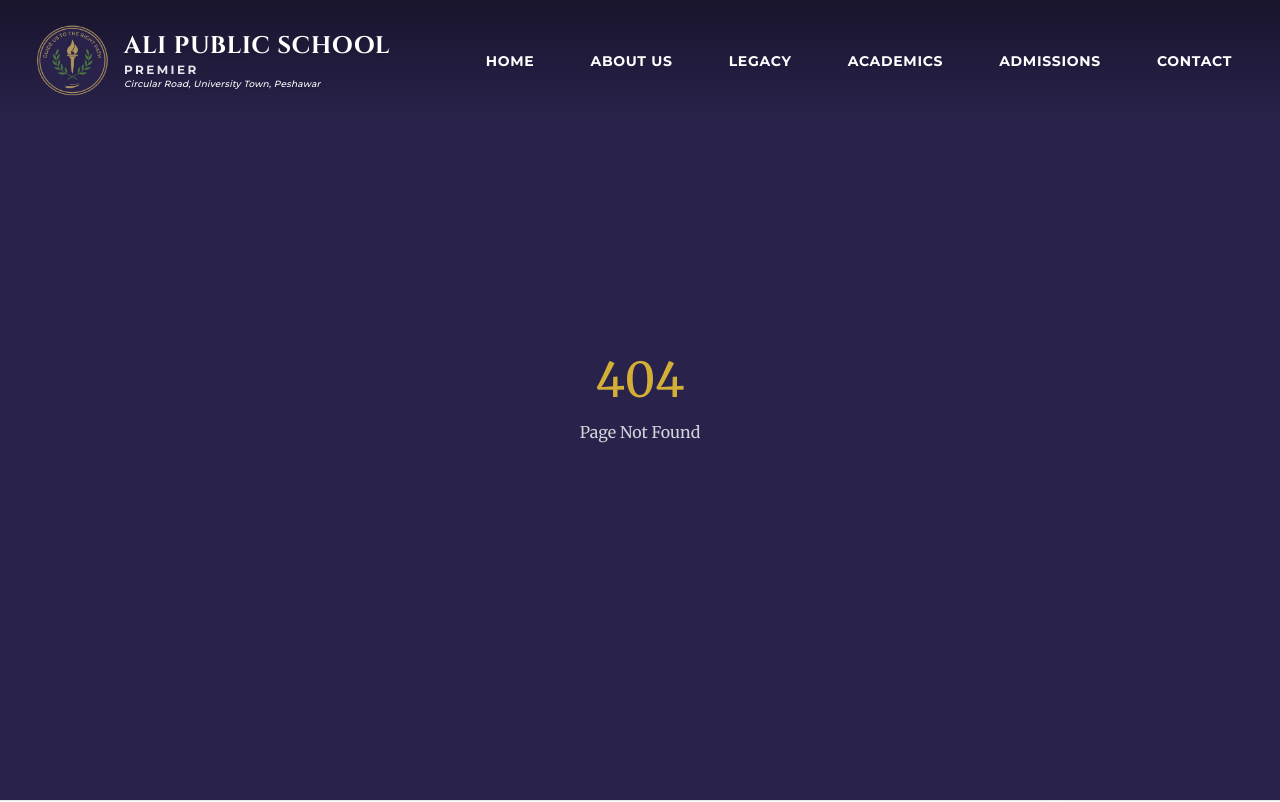
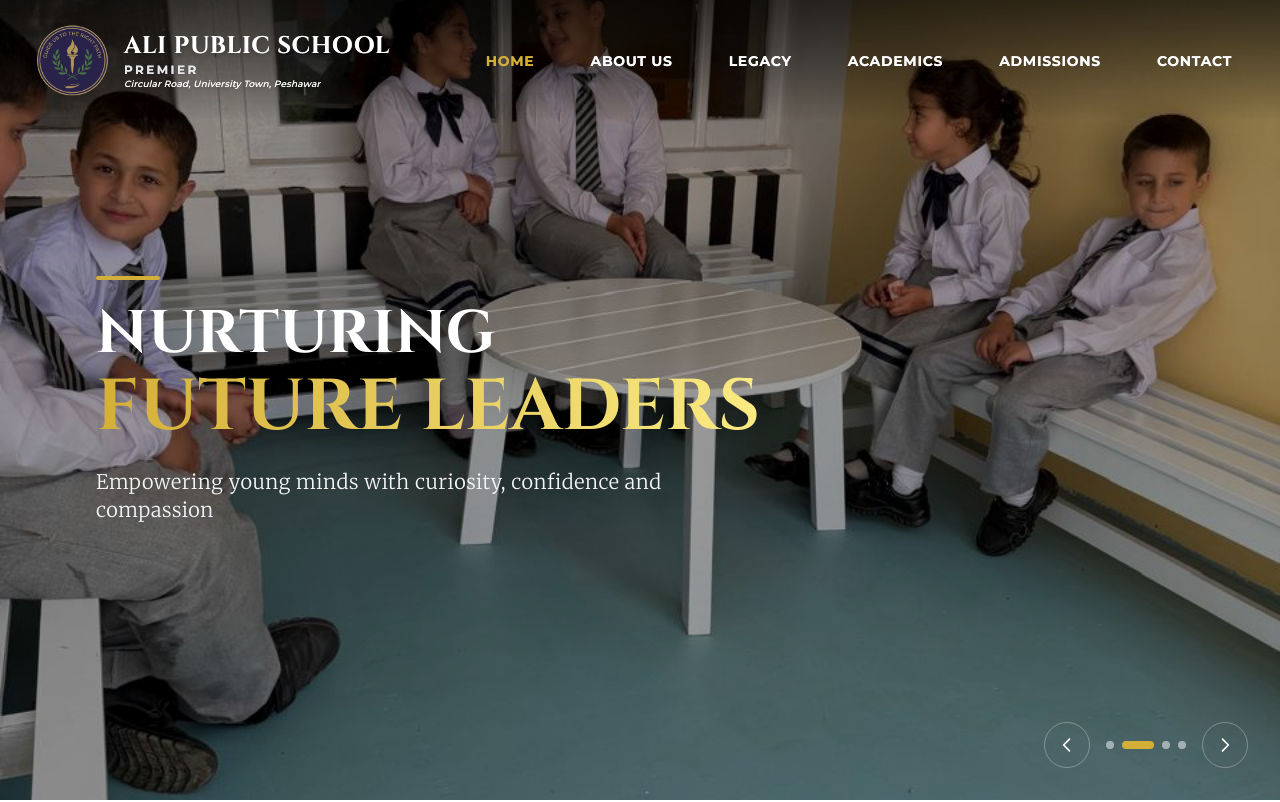
Before and after one commit to Abdullahsaeed1-1/ali-public-school-premier, a React (Vite) app: page /campus-overview in a window 1280 px wide. Shown: the top 802 px of the page. Built offline with nearby package versions, Linux system fonts and the light colour scheme.

Commit message:
Migrate campus overview route

```diff
--- a/src/App.jsx
+++ b/src/App.jsx
@@ -2,24 +2,17 @@ import React from "react";
 import { BrowserRouter, Routes, Route, Navigate } from "react-router-dom";
 import Header from "./components/Header";
 import Footer from "./components/Footer";
-import ErrorBoundary from './components/ErrorBoundary'; // Make sure extension is .jsx
+import ErrorBoundary from "./components/ErrorBoundary";
 import SEO from "./components/seo/SEO";
-
-// Import ALL pages
 import Home from "./pages/Home";
-import Home1 from "./pages/Home1";
+import CampusOverview from "./pages/CampusOverview";
 import AboutPage from "./pages/AboutPage";
 import CampusAdmissionsPage from "./pages/CampusAdmissionsPage";
 import AcademicsPage from "./pages/AcademicsPage";
-import PrivacyPolicy from "./pages/PrivacyPolicy";
 import FAQs from "./pages/FAQs";
 import LegacyPage from "./pages/LegacyPage";
-import CharacterValues from "./pages/CharacterValues";
-import StudentLife from "./pages/StudentLife";
-import NewsUpdates from "./pages/NewsUpdates";
-import ContactPage from './pages/Contact';
+import ContactPage from "./pages/Contact";
 
-// ✅ Updated Layouts without individual boundaries
 const DefaultLayout = ({ children }) => {
   return (
     <div className="min-h-screen w-full flex flex-col bg-primary text-light font-body">
@@ -46,27 +39,20 @@ const HomeLayout = ({ children }) => {
 
 function App() {
   return (
-    // ✅ Boundary ko yahan wrap karein taake poori site safe ho jaye
     <ErrorBoundary>
       <BrowserRouter>
         <Routes>
           <Route path="/" element={<HomeLayout><Home /></HomeLayout>} />
-          <Route path="/home1" element={<HomeLayout><Home1 /></HomeLayout>} />
-
+          <Route path="/campus-overview" element={<HomeLayout><CampusOverview /></HomeLayout>} />
+          <Route path="/home1" element={<Navigate to="/campus-overview" replace />} />
           <Route path="/aboutpage" element={<DefaultLayout><AboutPage /></DefaultLayout>} />
           <Route path="/contact" element={<DefaultLayout><ContactPage /></DefaultLayout>} />
           <Route path="/faqs" element={<DefaultLayout><FAQs /></DefaultLayout>} />
           <Route path="/academics" element={<DefaultLayout><AcademicsPage /></DefaultLayout>} />
           <Route path="/admissions" element={<DefaultLayout><CampusAdmissionsPage /></DefaultLayout>} />
-          <Route path="/privacy" element={<DefaultLayout><PrivacyPolicy /></DefaultLayout>} />
           <Route path="/academicspage" element={<Navigate to="/academics" replace />} />
           <Route path="/campusadmissionspage" element={<Navigate to="/admissions" replace />} />
-          <Route path="/privacypolicy" element={<Navigate to="/privacy" replace />} />
-          <Route path="/legacypage" element={<DefaultLayout><LegacyPage/></DefaultLayout>}/>
-          <Route path="/charactervalues" element={<DefaultLayout><CharacterValues/></DefaultLayout>}/>
-          <Route path="/studentlife" element={<DefaultLayout><StudentLife/></DefaultLayout>}/>
-          <Route path="/newsupdates" element={<DefaultLayout><NewsUpdates/></DefaultLayout>}/>
-
+          <Route path="/legacypage" element={<DefaultLayout><LegacyPage /></DefaultLayout>} />
           <Route path="*" element={
             <DefaultLayout>
               <>
--- a/src/components/Header.jsx
+++ b/src/components/Header.jsx
@@ -2,16 +2,14 @@ import React, { useState, useEffect, useCallback } from "react";
 import { Link, useLocation } from "react-router-dom";
 import logo from "../assets/images/logo.png";
 
-// --- CONFIGURATION CONSTANTS ---
-const SCROLL_BREAKPOINT = 50; // Pixels to scroll before header changes
-const LOGO_SIZE_LARGE = "h-16 w-16 md:h-20 md:w-20"; // Top Position Size
-const LOGO_SIZE_SMALL = "h-12 w-12 md:h-14 md:w-14"; // Scrolled Position Size
+const SCROLL_BREAKPOINT = 50;
+const LOGO_SIZE_LARGE = "h-16 w-16 md:h-20 md:w-20";
+const LOGO_SIZE_SMALL = "h-12 w-12 md:h-14 md:w-14";
 
-// --- NAVIGATION DATA ---
 const NAV_LINKS = [
   {
     id: 1,
-    path: "/home1",
+    path: "/campus-overview",
     label: "Home",
     icon: "🏠"
   },
@@ -48,20 +46,14 @@ const NAV_LINKS = [
 ];
 
 const Header = () => {
-  // ==========================================================================
-  //  STATE MANAGEMENT
-  // ==========================================================================
-  const [isScrolled, setIsScrolled] = useState(false);
+  const [isScrolled, setIsScrolled] = useState(() =>
+    typeof window !== "undefined" ? window.scrollY > SCROLL_BREAKPOINT : false
+  );
   const [isMenuOpen, setIsMenuOpen] = useState(false);
-  const [isHovered, setIsHovered] = useState(null);
 
-  // Router Hooks
   const location = useLocation();
   const currentPath = location.pathname;
 
-  // ==========================================================================
-  //  SCROLL HANDLER
-  // ==========================================================================
   const handleScroll = useCallback(() => {
     const scrollPosition = window.scrollY;
     if (scrollPosition > SCROLL_BREAKPOINT) {
@@ -73,15 +65,11 @@ const Header = () => {
 
   useEffect(() => {
     window.addEventListener("scroll", handleScroll, { passive: true });
-    handleScroll();
     return () => {
       window.removeEventListener("scroll", handleScroll);
     };
   }, [handleScroll]);
 
-  // ==========================================================================
-  //  ROUTE CHANGE HANDLER
-  // ==========================================================================
   useEffect(() => {
     window.scrollTo({
       top: 0,
@@ -89,14 +77,17 @@ const Header = () => {
       behavior: "instant",
     });
 
-    setIsMenuOpen(false);
     document.body.style.overflow = "unset";
-    setIsScrolled(false);
+    const frameId = window.requestAnimationFrame(() => {
+      setIsMenuOpen(false);
+      setIsScrolled(false);
+    });
+
+    return () => {
+      window.cancelAnimationFrame(frameId);
+    };
   }, [location]);
 
-  // ==========================================================================
-  //  MOBILE MENU HANDLERS
-  // ==========================================================================
   const toggleMobileMenu = () => {
     if (isMenuOpen) {
       setIsMenuOpen(false);
@@ -112,11 +103,6 @@ const Header = () => {
     document.body.style.overflow = "unset";
   };
 
-  // ==========================================================================
-  //  RENDER HELPERS
-  // ==========================================================================
-
-  // Header Container Classes
   const headerClasses = `
     fixed top-0 left-0 right-0 z-[999]
     transition-all duration-500 ease-[cubic-bezier(0.4,0,0.2,1)]
@@ -127,7 +113,6 @@ const Header = () => {
     ${isMenuOpen ? "!bg-[#29234B]" : ""}
   `;
 
-  // Text Color Logic
   const getTextColor = (isActive) => {
     if (isMenuOpen) return "text-white";
     if (isActive) return "text-[#D4AF37]";
@@ -138,7 +123,6 @@ const Header = () => {
   return (
     <>
       <style>{`
-        /* Underline Expansion Animation */
         @keyframes expandLine {
           from { width: 0; }
           to { width: 100%; }
@@ -156,7 +140,6 @@ const Header = () => {
           animation: expandLine 0.3s ease-out forwards;
         }
 
-        /* Mobile Menu Items Slide In */
         @keyframes slideIn {
           from { opacity: 0; transform: translateX(30px); }
           to { opacity: 1; transform: translateX(0); }
@@ -169,7 +152,6 @@ const Header = () => {
 
       <header className={headerClasses}>
 
-        {/* Optional Gradient Overlay for Readability on Top */}
         {!isScrolled && !isMenuOpen && (
           <div className="absolute inset-0 bg-gradient-to-b from-black/40 to-transparent pointer-events-none -z-10 transition-opacity duration-700"></div>
         )}
@@ -177,9 +159,8 @@ const Header = () => {
         <div className="container mx-auto px-4 sm:px-6 lg:px-8">
           <div className="flex items-center justify-between">
 
-            {/* LOGO & BRANDING */}
             <Link
-              to="/home1"
+              to="/campus-overview"
               className="flex items-center gap-3 group relative z-50 focus:outline-none"
               onClick={closeMobileMenu}
             >
@@ -236,7 +217,6 @@ const Header = () => {
               </div>
             </Link>
 
-            {/* DESKTOP NAVIGATION */}
             <nav className="hidden lg:flex items-center gap-4 xl:gap-6">
               {NAV_LINKS.map((link) => {
                 const isActive = currentPath === link.path;
@@ -249,8 +229,6 @@ const Header = () => {
                       transition-all duration-300
                       ${isActive ? "nav-underline" : ""}
                     `}
-                    onMouseEnter={() => setIsHovered(link.id)}
-                    onMouseLeave={() => setIsHovered(null)}
                   >
                     <div className={`
                       absolute inset-0 transition-transform duration-300 origin-center scale-x-0 group-hover:scale-x-100 rounded-lg
@@ -270,7 +248,6 @@ const Header = () => {
 
             </nav>
 
-            {/* MOBILE TOGGLE BUTTON */}
             <button
               onClick={toggleMobileMenu}
               className="lg:hidden relative z-50 w-12 h-12 flex items-center justify-center rounded-full hover:bg-white/10 transition-colors focus:outline-none"
@@ -306,7 +283,6 @@ const Header = () => {
           </div>
         </div>
 
-        {/* MOBILE MENU OVERLAY */}
         <div
           className={`
             fixed inset-0 z-40 lg:hidden bg-[#29234B]
--- a/src/components/home1/CharacterIntro.jsx
+++ b/src/components/home1/CharacterIntro.jsx
@@ -1,12 +1,10 @@
 import React from 'react';
-import { Link } from 'react-router-dom';
 import {
   FaHeart,
   FaUsers,
   FaShieldAlt,
   FaStar,
-  FaTrophy,
-  FaArrowRight
+  FaTrophy
 } from 'react-icons/fa';
 import { GiStoneBlock } from 'react-icons/gi';
 
--- a/src/pages/Home1.jsx
+++ b/src/pages/CampusOverview.jsx
@@ -6,9 +6,7 @@ import StatsSection from '../components/home1/StatsSection';
 import USPSection from '../components/home1/USPSection';
 import ExploreGrid from '../components/home1/ExploreGrid';
 import CampusGallery from '../components/home1/CampusGallery';
-import Testimonials from '../components/home1/Testimonials';
 import CTASection from '../components/home1/CTASection';
-import NewsGrid from '../components/home1/NewsGrid';
 import AcademicsSection from '../components/home1/AcademicsSection';
 import ActivitiesSection from '../components/home1/ActivitiesSection';
 import MissionSection from '../components/home1/MissionSection';
@@ -16,32 +14,24 @@ import LegacyTeaser from '../components/home1/LegacyTeaser';
 import CharacterIntro from '../components/home1/CharacterIntro';
 import CampusVideoSection from '../components/home1/CampusVideoSection';
 
-
-
-const Home1 = () => {
+const CampusOverview = () => {
   return (
     <>
       <SEO
-        title="Home"
+        title="Campus Overview"
         description="Ali Public School Premier provides academic excellence, character building, and modern learning for every child."
-        canonicalPath="/"
-        noindex
+        canonicalPath="/campus-overview"
         ogImage="/favicon.png"
       />
 
       <div className="w-full min-h-screen bg-light">
-
-      {/* Header fixed top pe */}
         <Header />
 
-      {/* Main Content - HeroSection sabse pehle */}
         <main>
-        {/* HeroSection - Full width and height */}
           <div className="relative w-full">
             <HeroSection />
           </div>
 
-        {/* Rest of sections with proper spacing */}
           <div className="w-full bg-light">
             <USPSection />
             <ExploreGrid />
@@ -50,17 +40,15 @@ const Home1 = () => {
             <AcademicsSection />
             <ActivitiesSection />
             <CTASection />
-          <LegacyTeaser/>
+            <LegacyTeaser />
             <CampusVideoSection />
-          <CharacterIntro/>
+            <CharacterIntro />
             <StatsSection />
           </div>
         </main>
-
-
       </div>
     </>
   );
 };
 
-export default Home1;
+export default CampusOverview;
--- a/src/pages/Home.jsx
+++ b/src/pages/Home.jsx
@@ -6,7 +6,6 @@ import SEO from "../components/seo/SEO";
 
 const Home = () => {
   useEffect(() => {
-    // Simple scroll animation using Intersection Observer
     const observer = new IntersectionObserver(
       (entries) => {
         entries.forEach((entry) => {
@@ -35,7 +34,6 @@ const Home = () => {
       />
 
       <div className="w-full overflow-x-hidden">
-      {/* HERO SECTION */}
       <section className="relative h-screen flex items-center justify-center bg-primary overflow-hidden">
         <div className="absolute inset-0 z-0">
           <img
@@ -96,7 +94,7 @@ const Home = () => {
             </Link>
 
             <Link
-              to="/home1"
+              to="/campus-overview"
               className="group border border-white/50 text-white font-bold rounded-full px-8 py-3 hover:bg-white hover:text-primary transition-all duration-300 hover:scale-105"
             >
               🔍 DISCOVER OUR CAMPUS
@@ -112,7 +110,6 @@ const Home = () => {
         </div>
       </section>
 
-      {/* FEATURES SECTION */}
       <section className="py-12 bg-light">
         <div className="container mx-auto px-4">
           <div className="text-center mb-12 animate-on-scroll">
@@ -164,11 +161,6 @@ const Home = () => {
         </div>
       </section>
 
-      {/* <ProspectusFlipbook /> */}
-
-
-
-      {/* ANIMATION CSS */}
       <style>{`
         .animate-on-scroll {
           opacity: 0;
```
Also changed, not shown: vercel.json, 2 other files (tests, documents, lock files or other folders). Lines whose indentation alone changed are shown as unchanged.
